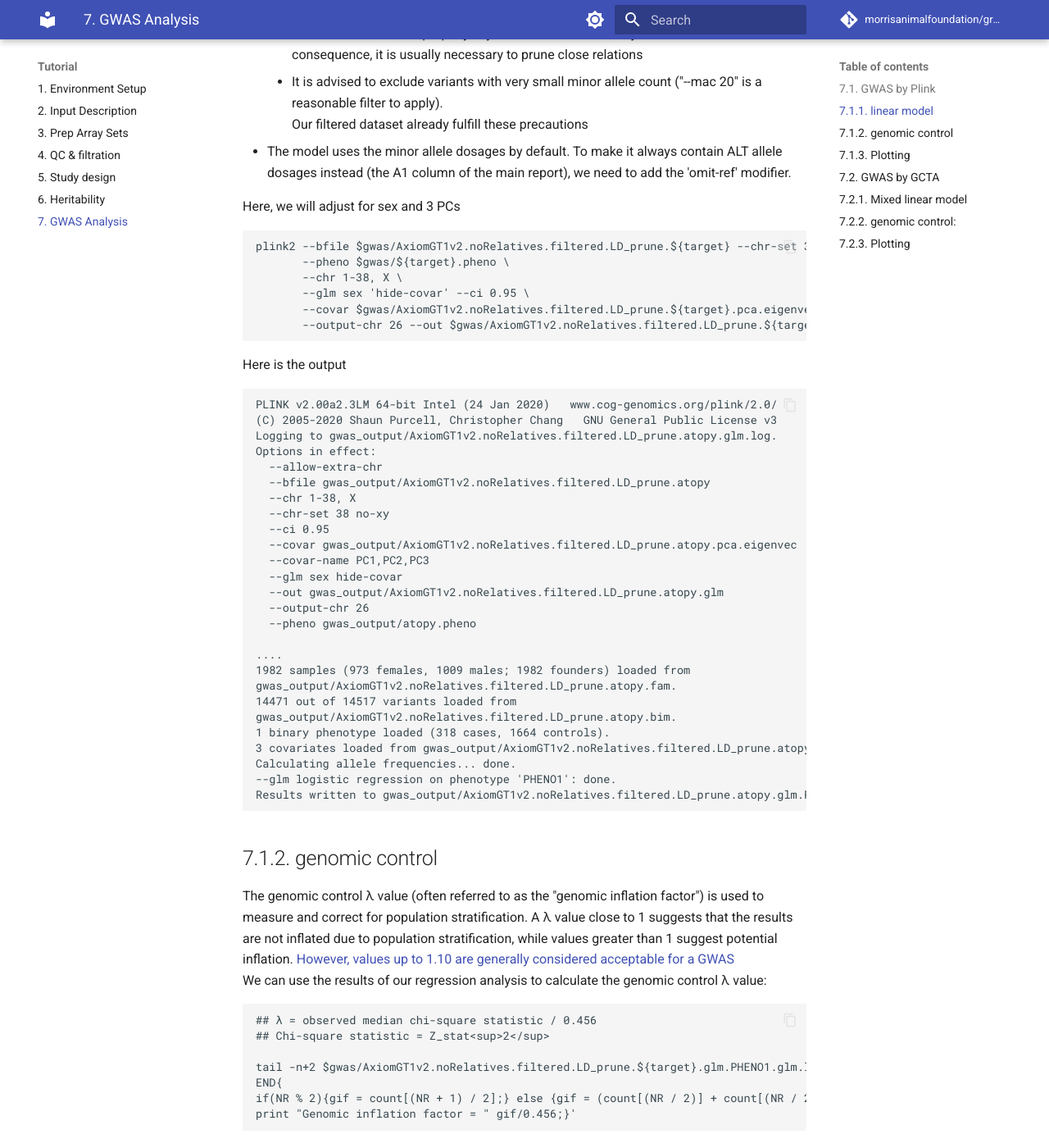
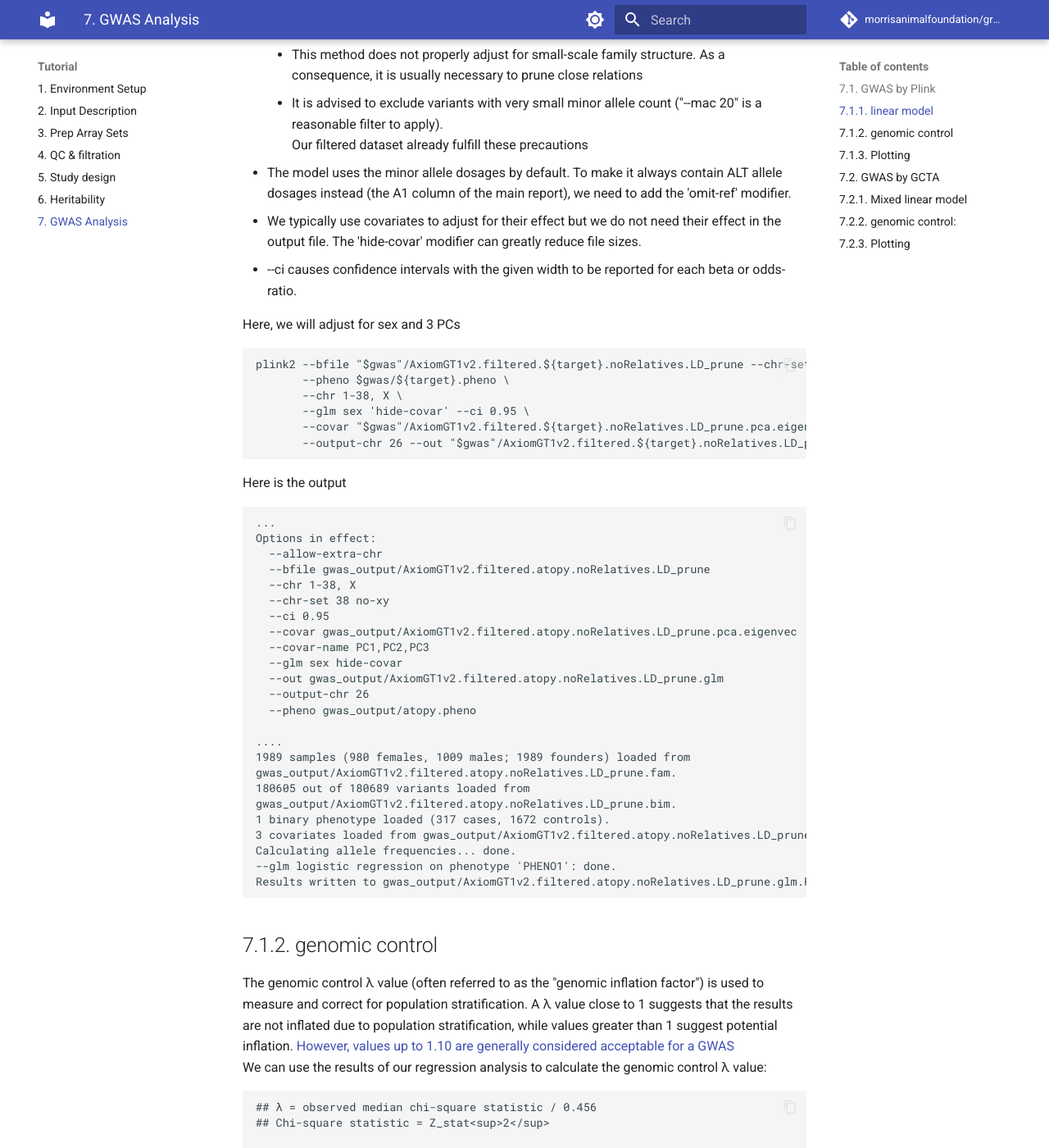
Before and after one commit to morrisanimalfoundation/grGWAS, an MkDocs documentation site: the page built from docs/7.gwas.md, in a window 1280 px wide and 1400 px high, scrolled down 695 px. Shown: the whole window at 82% size. Built offline with MkDocs 1.6.1 and Material for MkDocs 9.7.7, drawn with Linux system fonts in a browser that asks for light colours; comment, search, counter and statistics services are not loaded; some of the changed text lies outside the part shown.

Commit message:
Update plink gwas

````diff
--- a/docs/7.gwas.md
+++ b/docs/7.gwas.md
@@ -10,54 +10,54 @@ PLINK 2.0 has the new `--glm` command for association analysis (instead of  `--l
 
 *  The model has a fixed-covariate matrix to include covariates loaded by `--covar`.
     *  It is now standard practice to include top principal components (usually computed by `--pca`) as covariates in any association analysis, to correct for population stratification
-    *  You can add the 'sex' modifier to include .fam/.psam sex as a covariate
+    *  You can add the 'sex' modifier to include ".fam/.psam" sex as a covariate. If you don't want this, add the 'no-x-sex' modifier instead
 *  Dataset precautions:
     *  This method does not properly adjust for small-scale family structure. As a consequence, it is usually necessary to prune close relations
     *  It is advised to exclude variants with very small minor allele count ("--mac 20" is a reasonable filter to apply). <br>
     Our filtered dataset already fulfill these precautions
 *  The model uses the minor allele dosages by default. To make it always contain ALT allele dosages instead (the A1 column of the main report), we need to add the 'omit-ref' modifier.
+*  We typically use covariates to adjust for their effect but we do not need their effect in the output file. The 'hide-covar' modifier can greatly reduce file sizes.
+*  --ci causes confidence intervals with the given width to be reported for each beta or odds-ratio.
 
 
 Here, we will adjust for sex and 3 PCs
 
 ```
-plink2 --bfile $gwas/AxiomGT1v2.noRelatives.filtered.LD_prune.${target} --chr-set 38 no-xy --allow-extra-chr \
+plink2 --bfile "$gwas"/AxiomGT1v2.filtered.${target}.noRelatives.LD_prune --chr-set 38 no-xy --allow-extra-chr \
        --pheno $gwas/${target}.pheno \
        --chr 1-38, X \
        --glm sex 'hide-covar' --ci 0.95 \
-       --covar $gwas/AxiomGT1v2.noRelatives.filtered.LD_prune.${target}.pca.eigenvec --covar-name PC1,PC2,PC3 \
-       --output-chr 26 --out $gwas/AxiomGT1v2.noRelatives.filtered.LD_prune.${target}.glm
+       --covar "$gwas"/AxiomGT1v2.filtered.${target}.noRelatives.LD_prune.pca.eigenvec --covar-name PC1,PC2,PC3 \
+       --output-chr 26 --out "$gwas"/AxiomGT1v2.filtered.${target}.noRelatives.LD_prune.glm
 ```
 
 Here is the output
 
 ```
-PLINK v2.00a2.3LM 64-bit Intel (24 Jan 2020)   www.cog-genomics.org/plink/2.0/
-(C) 2005-2020 Shaun Purcell, Christopher Chang   GNU General Public License v3
-Logging to gwas_output/AxiomGT1v2.noRelatives.filtered.LD_prune.atopy.glm.log.
+...
 Options in effect:
   --allow-extra-chr
-  --bfile gwas_output/AxiomGT1v2.noRelatives.filtered.LD_prune.atopy
+  --bfile gwas_output/AxiomGT1v2.filtered.atopy.noRelatives.LD_prune
   --chr 1-38, X
   --chr-set 38 no-xy
   --ci 0.95
-  --covar gwas_output/AxiomGT1v2.noRelatives.filtered.LD_prune.atopy.pca.eigenvec
+  --covar gwas_output/AxiomGT1v2.filtered.atopy.noRelatives.LD_prune.pca.eigenvec
   --covar-name PC1,PC2,PC3
   --glm sex hide-covar
-  --out gwas_output/AxiomGT1v2.noRelatives.filtered.LD_prune.atopy.glm
+  --out gwas_output/AxiomGT1v2.filtered.atopy.noRelatives.LD_prune.glm
   --output-chr 26
   --pheno gwas_output/atopy.pheno
 
 ....
-1982 samples (973 females, 1009 males; 1982 founders) loaded from
-gwas_output/AxiomGT1v2.noRelatives.filtered.LD_prune.atopy.fam.
-14471 out of 14517 variants loaded from
-gwas_output/AxiomGT1v2.noRelatives.filtered.LD_prune.atopy.bim.
-1 binary phenotype loaded (318 cases, 1664 controls).
-3 covariates loaded from gwas_output/AxiomGT1v2.noRelatives.filtered.LD_prune.atopy.pca.eigenvec.
+1989 samples (980 females, 1009 males; 1989 founders) loaded from
+gwas_output/AxiomGT1v2.filtered.atopy.noRelatives.LD_prune.fam.
+180605 out of 180689 variants loaded from
+gwas_output/AxiomGT1v2.filtered.atopy.noRelatives.LD_prune.bim.
+1 binary phenotype loaded (317 cases, 1672 controls).
+3 covariates loaded from gwas_output/AxiomGT1v2.filtered.atopy.noRelatives.LD_prune.pca.eigenvec.
 Calculating allele frequencies... done.
 --glm logistic regression on phenotype 'PHENO1': done.
-Results written to gwas_output/AxiomGT1v2.noRelatives.filtered.LD_prune.atopy.glm.PHENO1.glm.logistic .
+Results written to gwas_output/AxiomGT1v2.filtered.atopy.noRelatives.LD_prune.glm.PHENO1.glm.logistic .
 ```
 
 ## 7.1.2. genomic control
@@ -94,7 +94,7 @@ Rscript -e 'args=(commandArgs(TRUE));require(qqman);'\
 'noOfTests <- dim(asc)[1];bonf <- 0.05/as.numeric(noOfTests);bonfBy200 <- 10/as.numeric(noOfTests);'\
 'sigSNPs <- asc$ID[which(asc$P<=bonfBy200)];'\
 'tiff(paste(args[2],".manh.tif",sep=""),units="in", width=30, height=10, res=300);'\
-'manhattan(asc, main = "Manhattan Plot", chr = "X.CHROM", bp = "POS", p = "P", snp = "ID", ylim = c(0, 6), chrlabs = c(1:38, "X"),suggestiveline =  -log10(bonfBy200), genomewideline =  -log10(bonf), highlight = sigSNPs);'\
+'manhattan(asc, main = "Manhattan Plot", chr = "X.CHROM", bp = "POS", p = "P", snp = "ID", ylim = c(0, 7), chrlabs = c(1:38, "X"),suggestiveline =  -log10(bonfBy200), genomewideline =  -log10(bonf), highlight = sigSNPs);'\
 'dev.off();'  "$input_asc" "$output_prefix"
 ```
 
````
Also changed, not shown: other parts of docs/7.gwas.md (+3 -3 lines).
